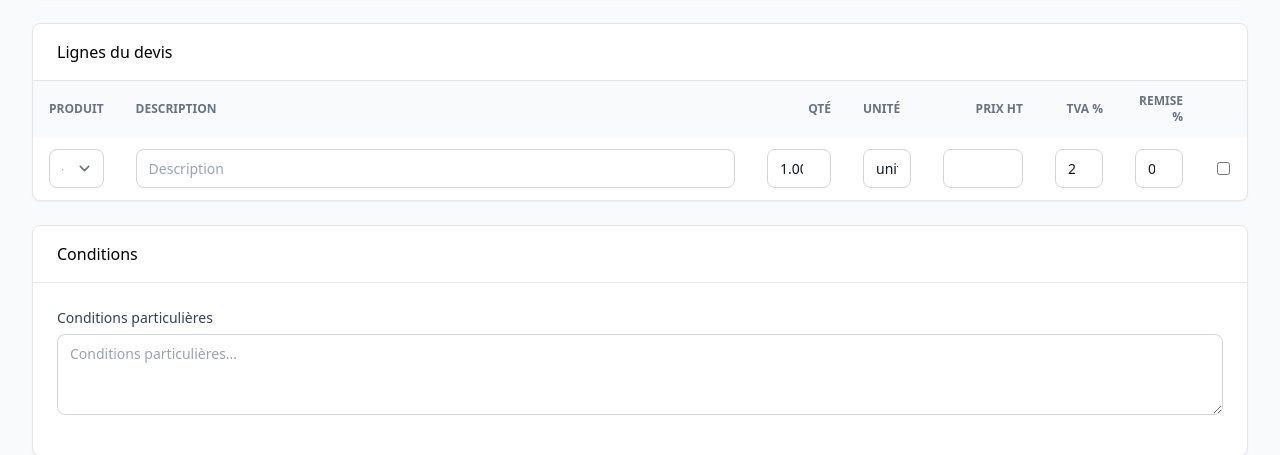
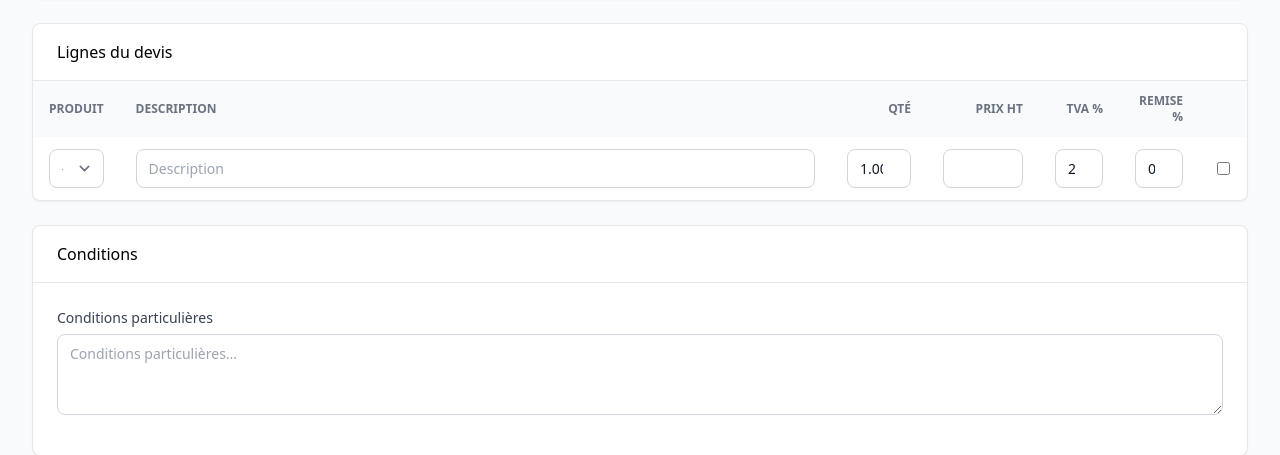
Before and after one commit to Toumasadio2/PME-SI, a Django app: page /facturation/devis/nouveau/ in a window 1280 px wide. Shown: the part 844-1299 px from the top of the page. Run offline with Django 4.2, Linux system fonts and the light colour scheme; the visitor is signed in with stand-in values (Sample User, id 1); data that the repository does not hold is empty; parts of the project's set-up code (start-up, migrations or seed data) failed here and were passed over; some libraries are stand-ins or nearby versions.

Commit message:
Remove unit field from invoice and quote lines

```diff
--- a/apps/invoicing/forms.py
+++ b/apps/invoicing/forms.py
@@ -181,7 +181,7 @@ class QuoteItemForm(forms.ModelForm):
     class Meta:
         model = QuoteItem
         fields = [
-            'product', 'description', 'quantity', 'unit',
+            'product', 'description', 'quantity',
             'unit_price', 'vat_rate', 'discount_percent'
         ]
         widgets = {
@@ -199,10 +199,6 @@ class QuoteItemForm(forms.ModelForm):
                 'step': '0.01',
                 'min': '0.01',
                 'value': '1'
-            }),
-            'unit': forms.TextInput(attrs={
-                'class': 'form-input',
-                'placeholder': 'unité'
             }),
             'unit_price': forms.NumberInput(attrs={
                 'class': 'form-input item-price',
@@ -351,7 +347,7 @@ class InvoiceItemForm(forms.ModelForm):
     class Meta:
         model = InvoiceItem
         fields = [
-            'product', 'description', 'quantity', 'unit',
+            'product', 'description', 'quantity',
             'unit_price', 'vat_rate', 'discount_percent'
         ]
         widgets = {
@@ -365,10 +361,6 @@ class InvoiceItemForm(forms.ModelForm):
                 'step': '0.01',
                 'min': '0.01',
                 'value': '1'
-            }),
-            'unit': forms.TextInput(attrs={
-                'class': 'form-input',
-                'placeholder': 'unité'
             }),
             'unit_price': forms.NumberInput(attrs={
                 'class': 'form-input item-price',
--- a/templates/invoicing/invoice_form.html
+++ b/templates/invoicing/invoice_form.html
@@ -135,7 +135,6 @@
                             <th class="px-4 py-3 text-left w-16">Produit</th>
                             <th class="px-4 py-3 text-left">Description</th>
                             <th class="px-4 py-3 text-right w-24">Qté</th>
-                            <th class="px-4 py-3 text-left w-20">Unité</th>
                             <th class="px-4 py-3 text-right w-28">Prix HT</th>
                             <th class="px-4 py-3 text-right w-20">TVA %</th>
                             <th class="px-4 py-3 text-right w-20">Remise %</th>
@@ -151,7 +150,6 @@
                             </td>
                             <td class="px-4 py-3">{{ item_form.description }}</td>
                             <td class="px-4 py-3">{{ item_form.quantity }}</td>
-                            <td class="px-4 py-3">{{ item_form.unit }}</td>
                             <td class="px-4 py-3">{{ item_form.unit_price }}</td>
                             <td class="px-4 py-3">{{ item_form.vat_rate }}</td>
                             <td class="px-4 py-3">{{ item_form.discount_percent }}</td>
@@ -161,7 +159,7 @@
                         </tr>
                         {% if item_form.errors %}
                         <tr>
-                            <td colspan="8" class="px-4 py-2 bg-red-50 text-red-600 text-sm">
+                            <td colspan="7" class="px-4 py-2 bg-red-50 text-red-600 text-sm">
                                 {% for error in item_form.errors.values %}{{ error.0 }}{% endfor %}
                             </td>
                         </tr>
--- a/templates/invoicing/quote_form.html
+++ b/templates/invoicing/quote_form.html
@@ -135,7 +135,6 @@
                             <th class="px-4 py-3 text-left w-16">Produit</th>
                             <th class="px-4 py-3 text-left">Description</th>
                             <th class="px-4 py-3 text-right w-24">Qté</th>
-                            <th class="px-4 py-3 text-left w-20">Unité</th>
                             <th class="px-4 py-3 text-right w-28">Prix HT</th>
                             <th class="px-4 py-3 text-right w-20">TVA %</th>
                             <th class="px-4 py-3 text-right w-20">Remise %</th>
@@ -151,7 +150,6 @@
                             </td>
                             <td class="px-4 py-3">{{ item_form.description }}</td>
                             <td class="px-4 py-3">{{ item_form.quantity }}</td>
-                            <td class="px-4 py-3">{{ item_form.unit }}</td>
                             <td class="px-4 py-3">{{ item_form.unit_price }}</td>
                             <td class="px-4 py-3">{{ item_form.vat_rate }}</td>
                             <td class="px-4 py-3">{{ item_form.discount_percent }}</td>
@@ -161,7 +159,7 @@
                         </tr>
                         {% if item_form.errors %}
                         <tr>
-                            <td colspan="8" class="px-4 py-2 bg-red-50 text-red-600 text-sm">
+                            <td colspan="7" class="px-4 py-2 bg-red-50 text-red-600 text-sm">
                                 {% for error in item_form.errors.values %}{{ error.0 }}{% endfor %}
                             </td>
                         </tr>
```
